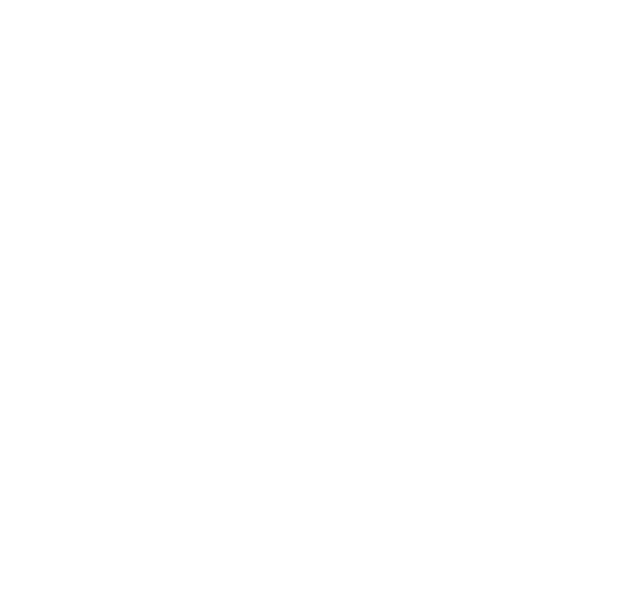
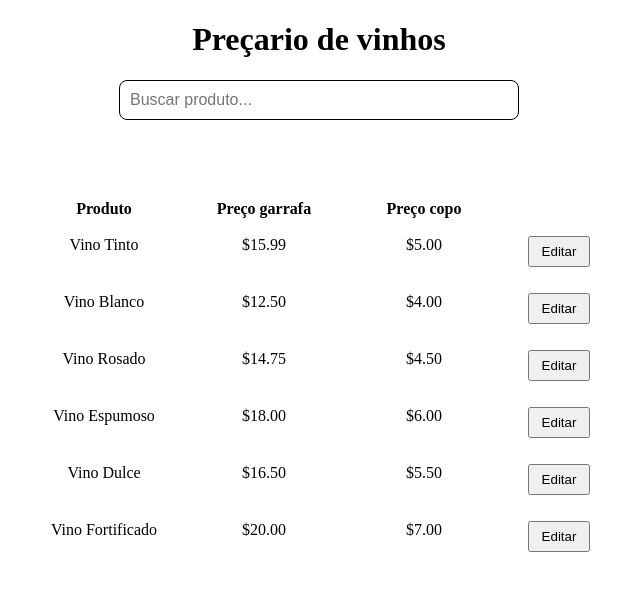
Before and after one commit to f-fabian/Wine-List, a plain HTML site: page index.html in a window 1280 px wide. Shown: the whole page, without its empty margins (321-961 px from the left). Drawn offline with Linux system fonts and the light colour scheme.

Commit message:
version 1.0 wines list

```diff
--- /dev/null
+++ b/app.js
@@ -0,0 +1,62 @@
+const products = [
+    { name: "Vino Tinto", price: 15.99, glassPrice: 5.00},
+    { name: "Vino Blanco", price: 12.50, glassPrice: 4.00 },
+    { name: "Vino Rosado", price: 14.75, glassPrice: 4.50 },
+    { name: "Vino Espumoso", price: 18.00, glassPrice: 6.00 },
+    { name: "Vino Dulce", price: 16.50, glassPrice: 5.50},
+    { name: "Vino Fortificado", price: 20.00, glassPrice: 7.00 }
+]
+
+const listContent = document.getElementById("listContent");
+const input = document.getElementById("searchInput");
+
+function renderProducts(productsToRender) {
+
+    listContent.innerHTML = "";
+
+    productsToRender.forEach(product => {
+        const name = document.createElement("div");
+        const price = document.createElement("div");
+        const glassPrice = document.createElement("div");
+        const editButton = document.createElement("button");
+
+        const buttonCell = document.createElement("div");
+
+        name.className = "product-item";
+        name.textContent = product.name;
+
+        price.className = "product-item";
+        price.textContent = `$${product.price.toFixed(2)}`;
+
+        glassPrice.className = "product-item";
+        glassPrice.textContent = `$${product.glassPrice.toFixed(2)}`;
+
+        editButton.className = "edit-button";
+        editButton.textContent = "Editar";
+
+        buttonCell.className = "product-item button-cell";
+        buttonCell.appendChild(editButton);
+
+        listContent.appendChild(name);
+        listContent.appendChild(price);
+        listContent.appendChild(glassPrice);
+        listContent.appendChild(buttonCell);
+    });
+}
+
+renderProducts(products);
+
+
+input.addEventListener("input", function() {
+    const searchTerm = input.value.toLowerCase();
+
+
+    if (searchTerm === "") {
+        renderProducts(products);
+    } else {
+        const filteredProducts = products.filter(product =>
+            product.name.toLowerCase().includes(searchTerm)
+        );
+        renderProducts(filteredProducts);
+    }
+});
--- a/index.html
+++ b/index.html
@@ -3,9 +3,31 @@
 <head>
     <meta charset="UTF-8">
     <meta name="viewport" content="width=device-width, initial-scale=1.0">
-    <title>Document</title>
+    <link rel="stylesheet" href="styles.css">
+    <title>Preçario de vinhos</title>
 </head>
 <body>
+    <h1>Preçario de vinhos</h1>
 
+    <!-- searh content -->
+    <div class="search-container">
+        <input type="text" placeholder="Buscar produto..." id="searchInput">
+    </div>
+    <p id="noResults" class="no-results">Nenhum produto encontrado.</p>
+
+    <!-- product list -->
+    <div class="products-list-container">
+        <!-- CAMBIO: Headers en estructura grid con 4 columnas -->
+        <div class="headers">
+            <div class="header">Produto</div>
+            <div class="header">Preço garrafa</div>
+            <div class="header">Preço copo</div>
+            <div class="header"></div><!-- CAMBIO: Columna vacía para botones -->
+        </div>
+        <!-- CAMBIO: Grid container para los productos -->
+        <div class="products-list" id="listContent"></div>
+    </div>
+
+    <script src="app.js"></script>
 </body>
 </html>
--- /dev/null
+++ b/styles.css
@@ -0,0 +1,72 @@
+h1 {
+    text-align: center;
+}
+
+.search-container {
+    max-width: 400px;
+    margin: 0vh auto;
+    padding: 0px;
+}
+
+input[type="text"] {
+    width: 100%;
+    padding: 10px;
+    font-size: 16px;
+    box-sizing: border-box;
+    border: 1px solid #000000;
+    border-radius: 8px;
+    outline: none;
+}
+
+/* CAMBIO: Ahora usa CSS Grid con 4 columnas iguales */
+.headers {
+    display: grid;
+    grid-template-columns: 1fr 1fr 1fr 100px;
+    gap: 10px;
+    font-weight: bold;
+    margin-bottom: 10px;
+    padding: 0 10px;
+}
+
+.header {
+    text-align: center;
+}
+
+.products-list-container {
+    margin: 10vh auto;
+    max-width: 600px;
+}
+
+/* CAMBIO: Nuevo contenedor products-list para almacenar todos los items */
+.products-list {
+    display: grid;
+    grid-template-columns: 1fr 1fr 1fr 100px;
+    gap: 10px;
+    padding: 0 10px;
+}
+
+/* CAMBIO: Nuevo estilo para items individuales del producto */
+.product-item {
+    text-align: center;
+    padding: 8px 0;
+}
+
+/* CAMBIO: Estilo especial para la celda que contiene el botón */
+.product-item.button-cell {
+    display: flex;
+    justify-content: center;
+    align-items: center;
+}
+
+/* CAMBIO: Nuevo estilo para botones de edición */
+.edit-button {
+    padding: 6px 12px;
+    cursor: pointer;
+}
+
+.no-results {
+    text-align: center;
+    font-size: 20px;
+    color: red;
+    display: none;
+}
```
